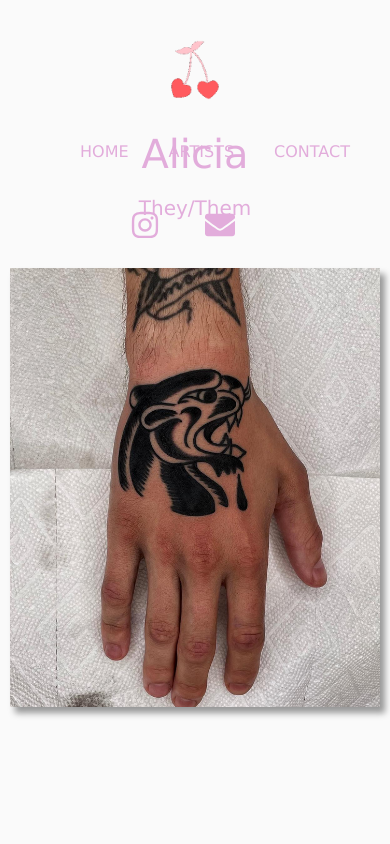
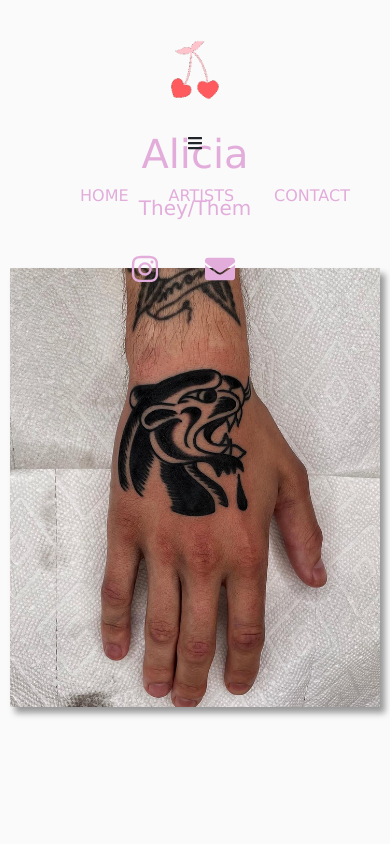
Before and after one commit to lucian716/cherry-tattoo, a React (Create React App) app: page /artists/alicia in a window 390 px wide. Shown: the top 844 px of the page. Built offline with nearby package versions, Linux system fonts and the light colour scheme; no server answers; what react-google-maps would draw is missing.

Commit message:
responsive design

```diff
--- a/src/components/Header.jsx
+++ b/src/components/Header.jsx
@@ -1,14 +1,25 @@
-import React from "react";
+import React, { useState } from "react";
 import { Link } from "react-router-dom";
-import { FaInstagram, FaEnvelope } from "react-icons/fa";
+import { FaInstagram, FaEnvelope, FaBars } from "react-icons/fa";
 import cherryGif from "./cherry_rotating.gif";
 import "../styles/header.css";
 
 const Header = () => {
+  // Create a state to manage the visibility of the mobile menu
+  const [mobileMenuVisible, setMobileMenuVisible] = useState(false);
+
+  // Function to toggle the mobile menu visibility
+  const toggleMobileMenu = () => {
+    setMobileMenuVisible(!mobileMenuVisible);
+  };
+
   return (
     <header className="header">
       <img src={cherryGif} alt="Rotating Cherry" className="rotating-cherry" />
-      <nav className="nav-shift">
+      <div className="mobile-menu-icon" onClick={toggleMobileMenu}>
+        <FaBars />
+      </div>
+      <nav className={`nav-shift ${mobileMenuVisible ? "active" : ""}`}>
         <ul>
           <li>
             <Link to="/">Home</Link>
--- a/src/styles/header.css
+++ b/src/styles/header.css
@@ -1,13 +1,35 @@
-/* .header {
- background: linear-gradient(to bottom, #fa80ea, #ffffff);
-  color: #ffffff;
-  padding: 30px;
-  display: flex;
-  justify-content: space-between;
-  align-items: center;
-  padding: 20px 0;
-  text-align: center;
-} */
+.mobile-menu-icon {
+  display: none; /* Initially hidden on larger screens */
+  cursor: pointer;
+  padding: 10px;
+}
+
+.mobile-menu-icon.bar {
+  width: 25px;
+  height: 3px;
+  background-color: #fff;
+  margin: 6px 0;
+  transition: 0.4s;
+}
+
+/* Display the menu icon and hide the nav links on smaller screens */
+@media (max-width: 768px) {
+  .mobile-menu-icon {
+    display: block;
+  }
+  .nav-shift ul {
+    display: none;
+  }
+  .nav-shift ul.active {
+    display: flex;
+    flex-direction: column;
+  }
+  .nav-shift ul li {
+    margin: 10px 0;
+  }
+}
+
+
 
 .header {
   display: flex;
--- a/src/styles/home.css
+++ b/src/styles/home.css
@@ -1,5 +1,4 @@
 .home-banner {
   position: relative;
-  height: 500px;
-  padding: 50px;
+  padding: 5%;
 }
--- a/src/styles/video.css
+++ b/src/styles/video.css
@@ -1,28 +1,14 @@
 .video-container {
-  width: 1500px;
+  max-width: 100%;
   margin: 50px auto;
   position: relative;
   overflow: hidden;
-  margin-top: 10rem;
+  margin-top: 2rem;
 }
+
 
 .video-container video {
   width: 100%;
   max-height: 700px;
   object-fit: cover;
 }
-
-/* .video-container {
-  position: fixed;
-  top: 0;
-  left: 0;
-  width: 100%;
-  height: 100%;
-  overflow: hidden;
-}
-
-.video-container video {
-  width: 100%;
-  height: 100%;
-  object-fit: cover;
-} */
```
